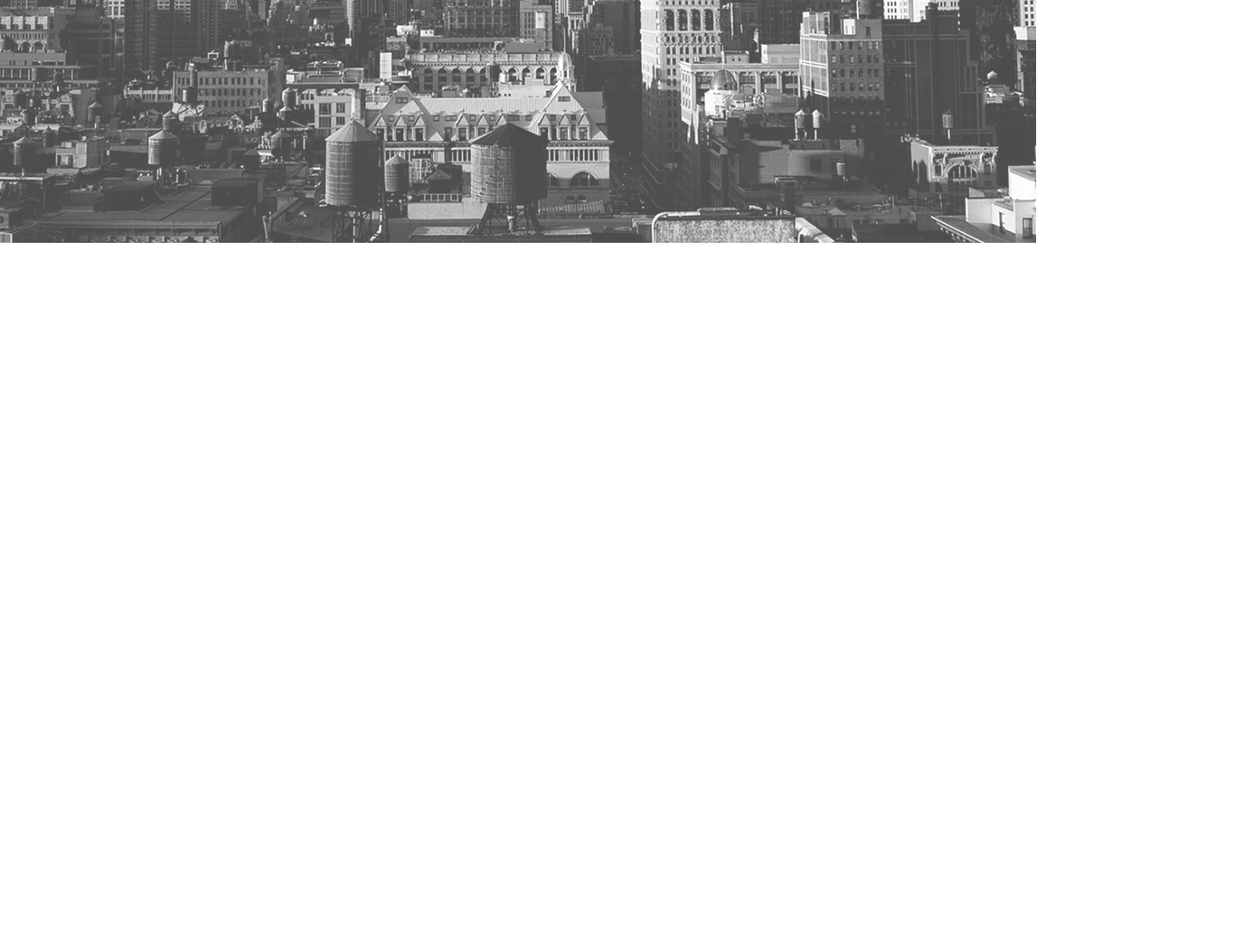
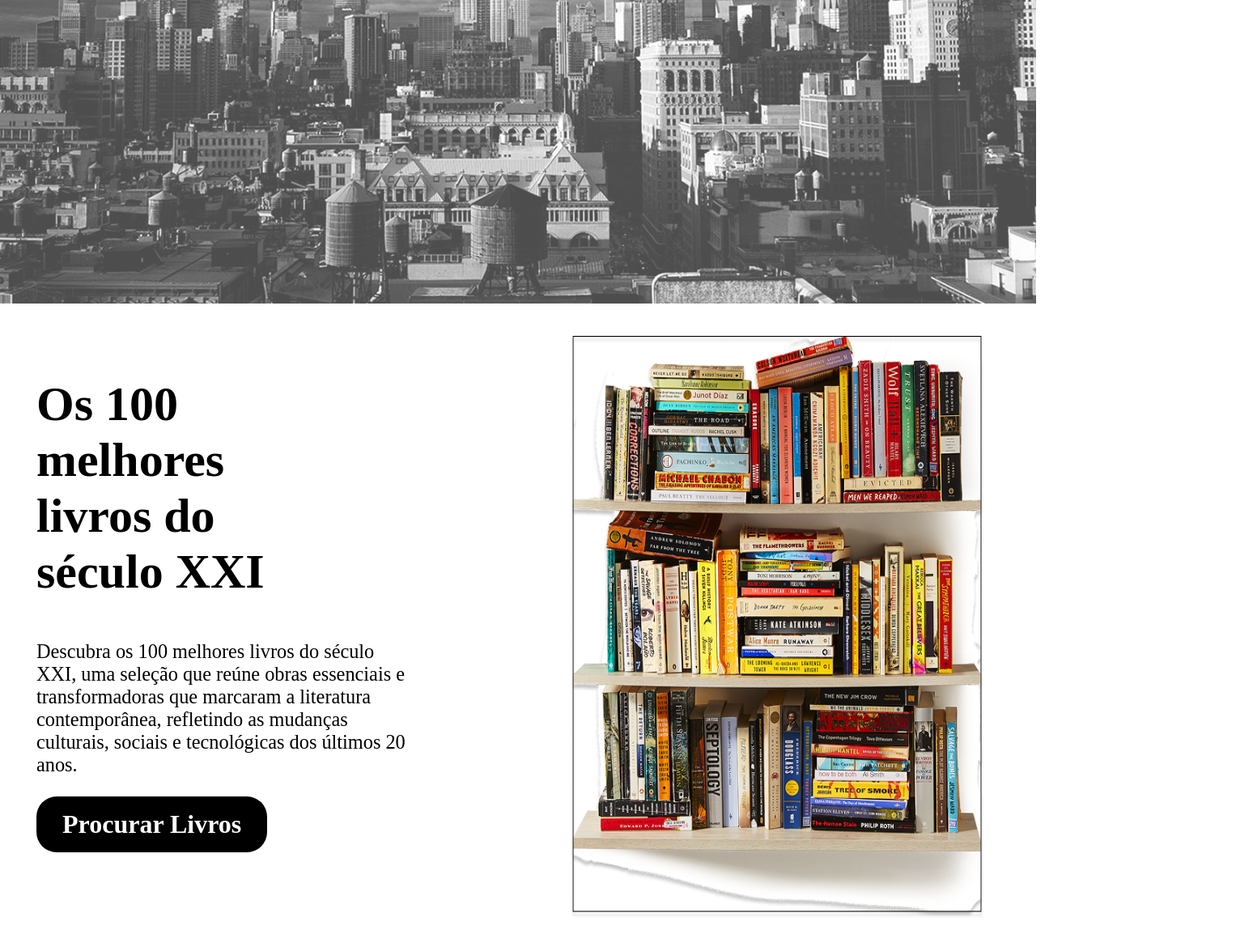
Before and after one commit to marirods/NEWYORK_API, a plain HTML site: page index.html in a window 1280 px wide. Shown: the part 632-1802 px from the top of the page at 81% size, 1548 px wide, since content can reach past the window. Before the commit the page ends 932 px from the top, so only its background shows below. Drawn offline with Linux system fonts and the light colour scheme; a web font is replaced by a local one.

Commit message:
terceira tela em andamento

```diff
--- /dev/null
+++ b/2style.css
@@ -0,0 +1,31 @@
+:root{
+    background-image: url('./img/NewYorkTimes..png');
+}
+
+
+*{
+    margin: 0;
+    box-sizing: border-box;
+}
+
+body{
+    height: 100vh;
+    display: flex;
+    justify-content: center;
+    align-items: center;
+    background-image: var(background-image);
+
+}
+
+#cor{
+    padding: 8px 16px;
+    font-size: 32px;
+    outline: none;
+}
+
+#buscargenero{
+    padding: 8px 16px;
+    font-size: 32px;
+    cursor: pointer;
+
+}
--- a/index.html
+++ b/index.html
@@ -5,6 +5,7 @@
     <meta name="viewport" content="width=device-width, initial-scale=1.0">
     <link rel="stylesheet" href="style.css">
     <script src="./app.js" defer></script>
+    <link href="https://fonts.googleapis.com/css2?family=Inria+Serif:ital,wght@0,300;0,400;0,700;1,300;1,400;1,700&display=swap" rel="stylesheet">
     <title>NEW YORK API</title>
 </head>
 <body>
@@ -29,9 +30,15 @@
 
         <div class="logo">
             <img src="./img/NewYorkTimes..png" alt="logo">
+
+            <nav class="menu">
+                <a href="#">Livros & Entretenimento</a>
+                <a href="#">Opiniões</a>
+            </nav>
         </div>
 
-        <div class = perfil>
+
+        <div class = "perfil">
             <img src="./img/User.png" alt="user">
         </div>
 
@@ -40,16 +47,31 @@
 
 
 
-    <nav class="menu">
-        <a href="#">Livros & Entretenimento</a>
-        <a href="#">Opiniões</a>
-    </nav>
+
 
 
 
 </header>
 <main>
     <img src="./img/fundo.png" alt="fundo">
+
+    <section id="livros" class="bestsellers">
+        <div class="livrosright">
+            <img id="bestsellers" src="./img/bookshelf-superJumbo 1.png" alt="">
+        </div>
+        <div class="infobestsellers">
+            <h1>Os 100 melhores
+                livros do século XXI</h1>
+            <p>
+                Descubra os 100 melhores livros do século XXI, uma seleção que reúne obras essenciais e transformadoras que marcaram a literatura contemporânea, refletindo as mudanças culturais, sociais e tecnológicas dos últimos 20 anos.
+            </p>
+        </div>
+
+        <div class="container">
+            <button id="buscarlivros"><a href="./index2.html">Procurar Livros</a></button>
+        </div>
+
+    </section>
 </main>
 
 </body>
--- a/style.css
+++ b/style.css
@@ -8,27 +8,56 @@ ul, ol, li{
     list-style: none;
 }
 
+a{
+    text-decoration: none;
+    color: inherit;
+}
 
-.logo img{
-    height: 147px;
-    text-align: center;
-    display: flex;
+body {
+    overflow: scroll;
+}
 
+.logo{
+    display: block;
+    margin: 0 auto;
+    /* align-items: center; */
+    justify-content: center ;
 
 }
 
 .data{
-    font-size: 15px;
-    width: 20vh;
+    font-size: 20px;
+    width: 15vw;
     text-align: center;
 }
 
+.data span{
+    font-family: "Inria Serif", serif;
+    font-style: normal;
+    font-weight: bold;
+
+}
+
+
+
+.menu {
+    display: flex;
+    gap: 25px;
+    justify-content: center ;
+   /* margin-top: 5px; */
+
+}
+
 .menu a{
-    margin: 0 10px;
     text-decoration: none;
     color: black;
-    font-size: 14px;
+    font-size: 16px;
     text-align: center;
+    font-family: "Inria Serif", serif;
+    font-style: normal;
+    font-weight: bold;
+
+
 }
 
 .menu a:hover{
@@ -36,11 +65,63 @@ ul, ol, li{
 }
 
 .perfil img{
-font-size: 24px;
-cursor: pointer;
+position: absolute;
+right: 20px;
+top: 60px;
+width: 80px;
+height: 80px;
 
 }
 
+
+.livrosright{
+    width: 50%;
+    position: absolute;
+    height: 100%;
+    right: 0%;
+    display: flex;
+    align-items: center;
+    justify-content: center;
+}
+
+#bestsellers{
+    width: 40vw;
+    height: 90vh;
+}
+
+.infobestsellers{
+    position: relative;
+    top: -20%;
+    text-align: center;
+    flex-direction: column;
+    justify-content: center;
+    width: 30vw;
+    display: flex;
+    padding-top: 40px;
+
+}
+
+.infobestsellers h1{
+    color: #000000;
+    font-style: normal;
+    font-weight: bold;
+    font-family: "Inria Serif", serif;
+    font-size: 60px;
+    text-align: left;
+    padding-left: 45px;
+    padding-top: 50px;
+}
+
+.infobestsellers p{
+    font-size: 1.9vw;
+    width: 40vw;
+    color: #000000;
+    text-align: left;
+    font-family: "Inria Serif", serif;
+    font-style: normal;
+    padding-top: 50px;
+    padding-left: 45px;
+}
 main img{
     width: 100%;
     height: auto;
@@ -51,11 +132,19 @@ main img{
     padding: 6px 6px;
     font-size: 16px;
     cursor: pointer;
+    border: none;
+    border-radius: 12px;
 }
 
 header{
     padding: 20px;
-    height: 20vh;
+    justify-content: center;
+    flex-direction: column;
+    display: flex;
+    text-align: center;
+    align-items: center;
+    position: relative;
+
 
 }
 
@@ -89,3 +178,24 @@ header{
     flex-direction: column;
     gap: 20px;
 }
+
+
+.container{
+    padding-top: 25px;
+    padding-left: 45px;
+}
+
+#buscarlivros{
+    padding: 16px 32px;
+    font-size: 32px;
+    background-color: #000000;
+    color:  #fff;
+    font-family: "Inria Serif", serif;
+    font-style: normal;
+    font-weight: bold;
+    cursor: pointer;
+    border: none;
+    border-radius: 25px;
+
+
+}
```
Also changed, not shown: index2.html (added, +18 -0 lines), img/bookshelf-superJumbo 1.png (added), 1 other file.
